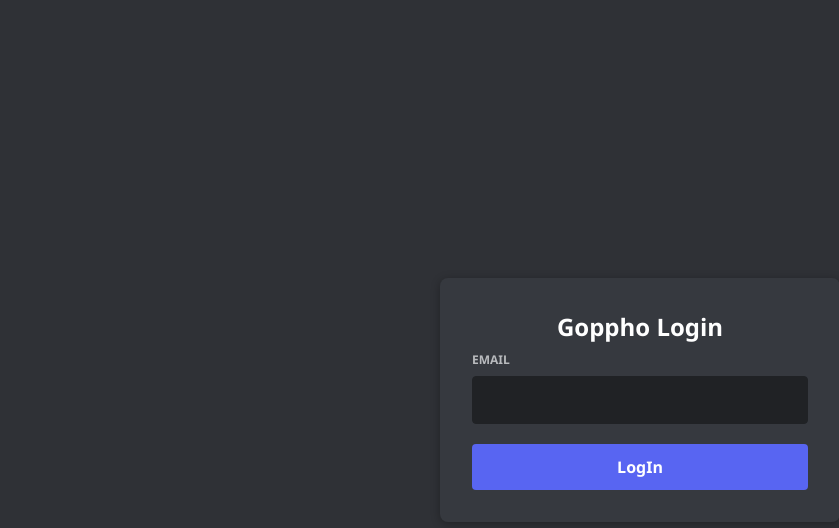
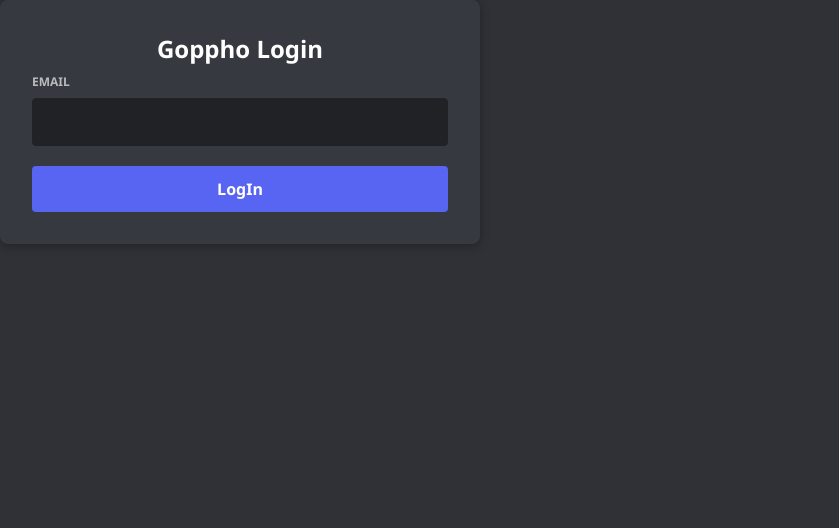
Before and after one commit to tonmoychiran/echo-fe, an Angular app: page /login in a window 1280 px wide. Shown: the top 528 px of the page, without its empty margins (0-839 px from the left). Built offline with nearby package versions, Linux system fonts and the light colour scheme.

Commit message:
refactor: main styles

```diff
--- a/src/styles.css
+++ b/src/styles.css
@@ -1,4 +1,4 @@
-:root{
+:root {
     accent-color: #5865f2;
     color: #ffff;
     background-color: #2f3136;
@@ -13,8 +13,6 @@
 
 body {
     background-color: var(--background-color);
-    display: flex;
-    justify-content: center;
-    align-items: center;
     height: 100vh;
+    overflow: hidden;
 }
```
